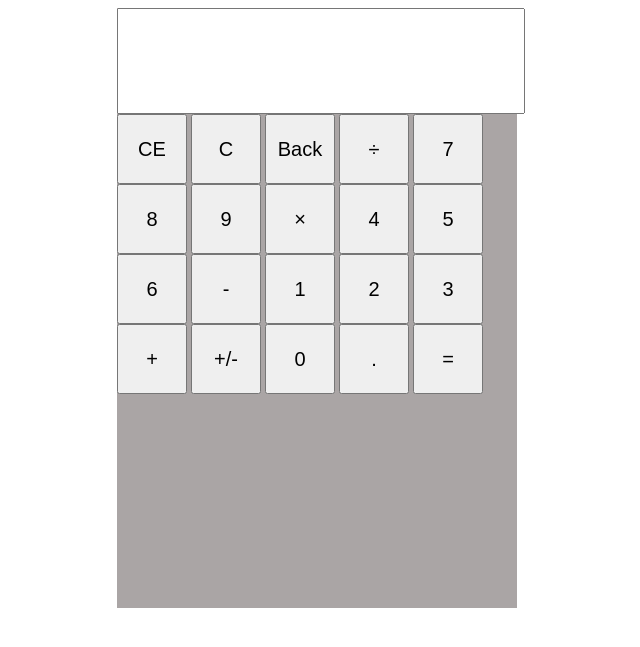
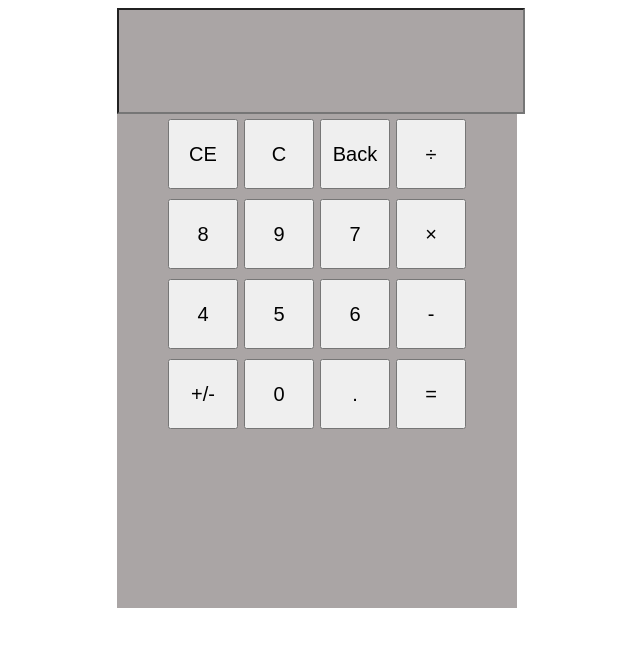
Before and after one commit to zbm-zubayer/learning-web-technologies-fall-2021-2022-sec-i, a PHP site: page /calculator.html in a window 1280 px wide. Shown: the top 647 px of the page, without its empty margins (323-963 px from the left). Run offline with PHP 8.4, Linux system fonts and the light colour scheme.

Commit message:
Lab performance 1 updated

```diff
--- a/Final_Lab_Performance_1/calculator.css
+++ b/Final_Lab_Performance_1/calculator.css
@@ -7,6 +7,7 @@
 #result {
     height: 100px;
     width: 100%;
+    background-color: #aaa5a5;
 }
 .buttons {
     height: 400px;
@@ -14,8 +15,16 @@
     margin: auto;
 
 }
-button{
+.button-row-1 {
+    width: 100%;
+    height: 80px;
+    display: flex;
+    justify-content: center;
+    align-items: center;
+}
+button {
     height: 70px;
     width: 70px;
     font-size: 15pt;
+    margin: 3px;
 }
--- a/Final_Lab_Performance_1/calculator.html
+++ b/Final_Lab_Performance_1/calculator.html
@@ -13,27 +13,33 @@
             <input type="text" name="result" id="result" value="">
         </div>
         <div class="buttons">
+            <div class="button-row-1">
                 <button type="button">CE</button>
                 <button type="button">C</button>
                 <button type="button">Back</button>
                 <button type="button">&#247;</button>
-            <button type="button">7</button>
+            </div>
+
+            <div class="button-row-1">
                 <button type="button">8</button>
                 <button type="button">9</button>
+                <button type="button">7</button>
                 <button type="button">&#215;</button>
+            </div>
+            <div class="button-row-1">
                 <button type="button">4</button>
                 <button type="button">5</button>
                 <button type="button">6</button>
                 <button type="button">-</button>
-            <button type="button">1</button>
-            <button type="button">2</button>
-            <button type="button">3</button>
-            <button type="button">+</button>
+            </div>
+            <div class="button-row-1">
                 <button type="button">+/-</button>
                 <button type="button">0</button>
                 <button type="button">.</button>
                 <button type="button">=</button>
             </div>
+
+        </div>
     </div>
 </body>
 </html>
```
Lines whose indentation alone changed are shown as unchanged.
